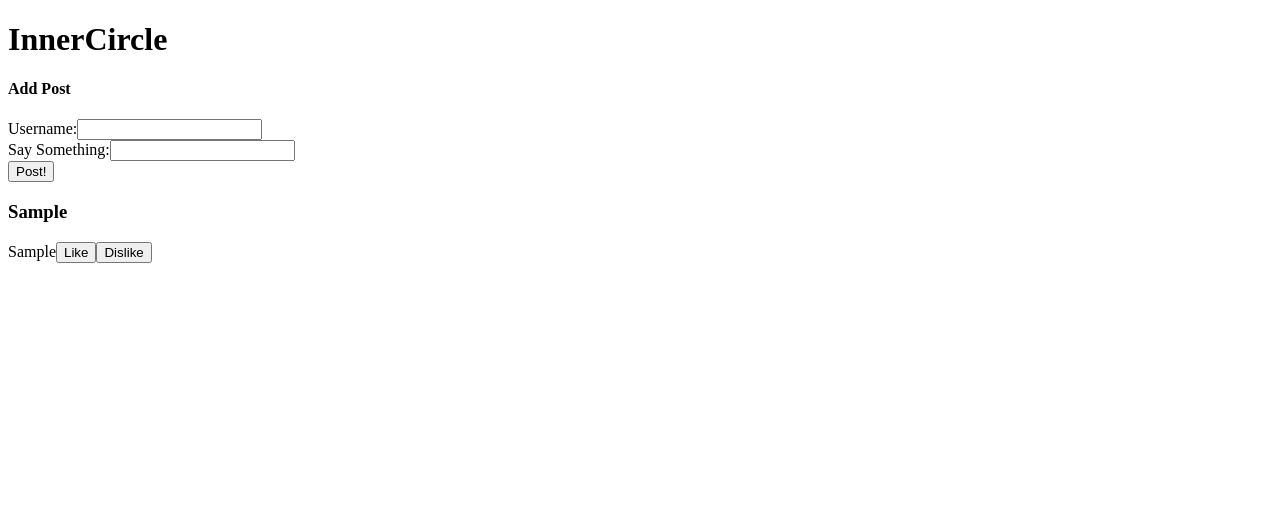
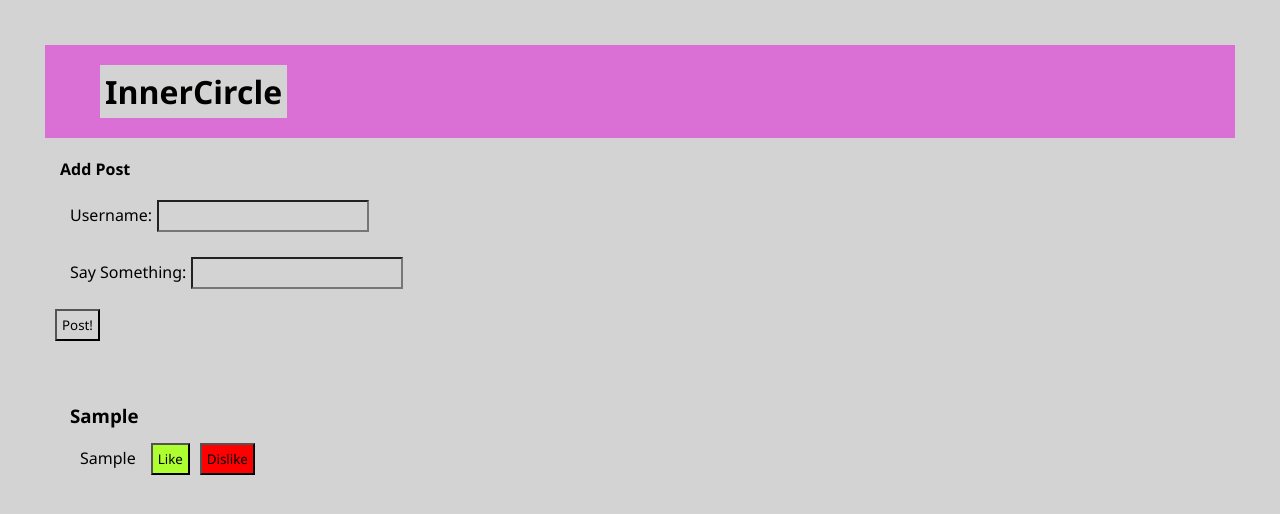
Before and after one commit to achyde92/socialfeed_project, a React (Create React App) app: page / in a window 1280 px wide. Both pictures are taken after typing "Sample", "Sample" into the empty fields and a click on the button "Post!". Shown: the top 514 px of the page. Built offline with nearby package versions, Linux system fonts and the light colour scheme.

Commit message:
Functional + working on CSS

```diff
--- a/src/App.css
+++ b/src/App.css
@@ -0,0 +1,7 @@
+*{
+    font-family: "Segoue UI", 'Segoe UI', Tahoma, Geneva, Verdana, sans-serif;
+    margin: 5px;
+    padding: 5px;
+    box-sizing: border-box;
+    background-color: lightgray;
+}
--- a/src/Components/Header/Header.css
+++ b/src/Components/Header/Header.css
@@ -0,0 +1,5 @@
+Header {
+    display: flex;
+    background-color: orchid;
+    padding: 15px 50px;
+}
--- a/src/Components/Header/Header.jsx
+++ b/src/Components/Header/Header.jsx
@@ -1,3 +1,5 @@
+import "./Header.css"
+
 const Header = ({}) => {
   return (
     <header>
--- /dev/null
+++ b/src/Components/PostItem/PostItem.css
@@ -0,0 +1,7 @@
+.likeBtnClass {
+    background-color: greenyellow;
+}
+
+.dislikeBtnClass {
+    background-color: red;
+}
--- a/src/Components/PostItem/PostItem.jsx
+++ b/src/Components/PostItem/PostItem.jsx
@@ -1,4 +1,5 @@
 import React, { useState } from "react";
+import "./PostItem.css";
 
 const PostItem = ({
   post,
@@ -31,10 +32,10 @@ const PostItem = ({
         <h3>{post.username}</h3>
       </span>
       <span>{post.body}</span>
-      <button className={likeBtnClass} onClick={handleLike}>
+      <button className={`likeBtnClass ${likeBtnClass}`} onClick={handleLike}>
         Like
       </button>
-      <button className={dislikeBtnClass} onClick={handleDislike}>
+      <button className={`dislikeBtnClass ${dislikeBtnClass}`} onClick={handleDislike}>
         Dislike
       </button>
     </div>
--- /dev/null
+++ b/src/TextField/TextField.css
@@ -0,0 +1,10 @@
+.text-field {
+    margin-bottom: 15px;
+}
+
+.text-field label {
+    display: block;
+}
+.text-field input {
+    width: 100%;
+}
--- a/src/TextField/TextField.jsx
+++ b/src/TextField/TextField.jsx
@@ -1,7 +1,7 @@
 import React from "react";
 
 const TextField = ({ label, value, onChange }) => (
-  <div>
+  <div className="text-field">
     <label>
       {label}:
       <input type="text" value={value} onChange={onChange} />
```
